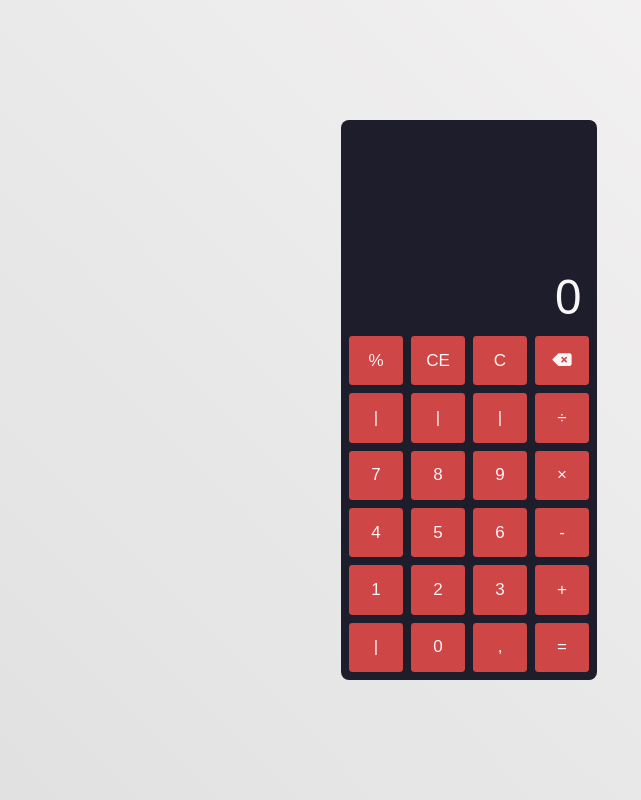
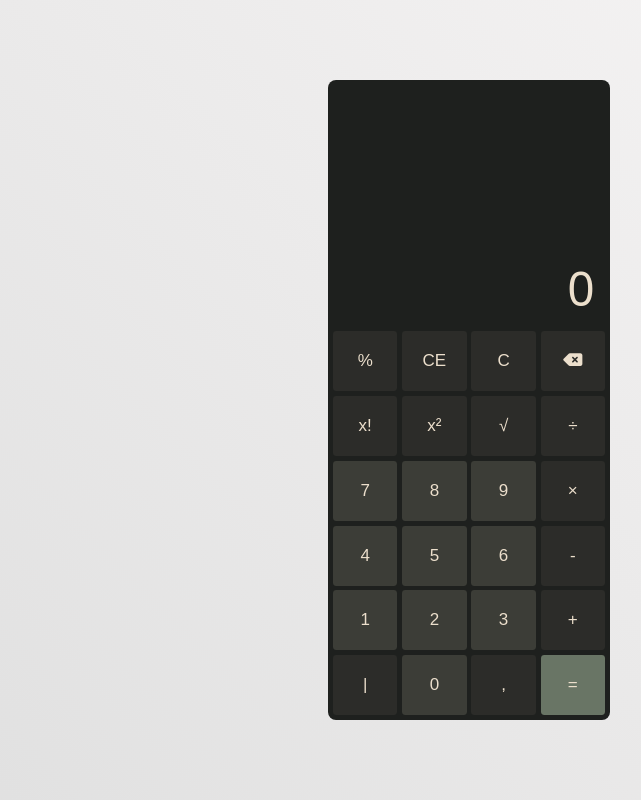
Before and after one commit to pedrotura/ProjetoCalculadora, a plain HTML site: page index.html in a window 1280 px wide. Shown: the whole page, without its empty margins (171-812 px from the left). Drawn offline with Linux system fonts and the light colour scheme.

Commit message:
Alterando design da calculadora

```diff
--- a/css/style.css
+++ b/css/style.css
@@ -1,11 +1,12 @@
 @import url('https://fonts.googleapis.com/css2?family=Noto+Sans+Math&display=swap');
 
 :root {
-    --background-color: linear-gradient(45deg, #dfdfdf, #F8F6F6);
-    --text-color: #F8F6F6;
-    --calculator-color: #1d1d2b;
-    --primary-color: #CF4647;
-    --secondary-color: #F5D061;
+    --background-color: linear-gradient(45deg, #DFDFDF, #F8F6F6);
+    --text-color: #ECDFCC;
+    --calculator-color: #1E201E;
+    --primary-color: #3C3D37;
+    --secondary-color: #2C2C29;
+    --equals-color: #697565;
     --primary-font: 'Noto Sans Math', sans-serif;
 }
 
@@ -27,8 +28,8 @@ body {
 }
 
 .calculator {
-    width: 20%;
-    height: 70%;
+    width: 22%;
+    height: 80%;
     border-radius: 0.5em;
     background-color: var(--calculator-color);
 }
@@ -49,7 +50,8 @@ body {
 .calculator-previous {
     color: gray;
     font-size: 14px;
-    margin-bottom: 5px;;
+    user-select: none;
+    margin-bottom: 5px;
 }
 
 .calculator-result {
@@ -68,10 +70,10 @@ body {
 .calculator-body {
     width: 100%;
     height: 100%;
-    margin: 0 0.5em 1em 0.5em;
+    margin: 0 0.3em 0.6em 0.3em;
     display: grid;
     grid-template-columns: 1fr 1fr 1fr 1fr;
-    gap: 0.5em;
+    gap: 0.3em;
 }
 
 .calculator-button button {
@@ -79,12 +81,34 @@ body {
     height: 100%;
     font-size: 17px;
     color: var(--text-color);
-    background-color: var(--primary-color);
     border: none;
     border-radius: 0.2em;
 }
 
 .calculator-button button:hover {
     transition: .05s;
-    background-color: #9c3d3d;
 }
+
+.button-number {
+    background: var(--primary-color);
+}
+
+.button-number:hover {
+    background: var(--secondary-color);
+}
+
+.button-operation, .button-others {
+    background-color: var(--secondary-color);
+}
+
+.button-operation:hover, .button-others:hover {
+    background-color: var(--primary-color);
+}
+
+.button-equals {
+    background-color: var(--equals-color);
+}
+
+.button-equals:hover {
+    background: #5b6458;
+}
--- a/index.html
+++ b/index.html
@@ -16,13 +16,13 @@
             </div>
             <div class="calculator-wrapper">
                 <div class="calculator-body">
-                    <div class="calculator-button"><button id="btnPercentage">%</button></div>
-                    <div class="calculator-button"><button id="btnClearEntry">CE</button></div>
-                    <div class="calculator-button"><button id="btnClear">C</button></div>
-                    <div class="calculator-button"><button id="btnDelete"><i class="fa-solid fa-delete-left"></i></button></div>
-                    <div class="calculator-button"><button>|</button></div>
-                    <div class="calculator-button"><button>|</button></div>
-                    <div class="calculator-button"><button>|</button></div>
+                    <div class="calculator-button"><button class="button-others" id="btnPercentage">%</button></div>
+                    <div class="calculator-button"><button class="button-others" id="btnClearEntry">CE</button></div>
+                    <div class="calculator-button"><button class="button-others" id="btnClear">C</button></div>
+                    <div class="calculator-button"><button class="button-others" id="btnDelete"><i class="fa-solid fa-delete-left"></i></button></div>
+                    <div class="calculator-button"><button class="button-others">x!</button></div>
+                    <div class="calculator-button"><button class="button-others">x²</button></div>
+                    <div class="calculator-button"><button class="button-others">√</button></div>
                     <div class="calculator-button"><button class="button-operation" id="btnDivision">÷</button></div>
                     <div class="calculator-button"><button class="button-number">7</button></div>
                     <div class="calculator-button"><button class="button-number">8</button></div>
@@ -36,10 +36,10 @@
                     <div class="calculator-button"><button class="button-number">2</button></div>
                     <div class="calculator-button"><button class="button-number">3</button></div>
                     <div class="calculator-button"><button class="button-operation">+</button></div>
-                    <div class="calculator-button"><button>|</button></div>
+                    <div class="calculator-button"><button class="button-others">|</button></div>
                     <div class="calculator-button"><button class="button-number" id="btnZero">0</button></div>
-                    <div class="calculator-button"><button id="btnDecimal">,</button></div>
-                    <div class="calculator-button"><button id="btnEquals">=</button></div>
+                    <div class="calculator-button"><button class="button-others" id="btnDecimal">,</button></div>
+                    <div class="calculator-button"><button class="button-equals" id="btnEquals">=</button></div>
                 </div>
             </div>
         </div>
--- a/js/calculadora.js
+++ b/js/calculadora.js
@@ -22,6 +22,7 @@ pressEqualsButton();
 function writeResult() {
     btnNumbers.forEach((number) => {
         number.addEventListener('click', () => {
+            if (result.textContent.length != 10 || reset) {
                 if (result.textContent != 0 && !reset) {
                     result.textContent += number.textContent;
                 } else {
@@ -29,11 +30,12 @@ function writeResult() {
                     reset = false;
                 }
                 resultValue = parseFloat(result.textContent);
+            }
+            console.log(result.textContent.length);
             console.log(resultValue);
         });
     });
 }
-
 
 function clearNumber() {
     btnClear.addEventListener('click', () => {
```
Lines whose indentation alone changed are shown as unchanged.
